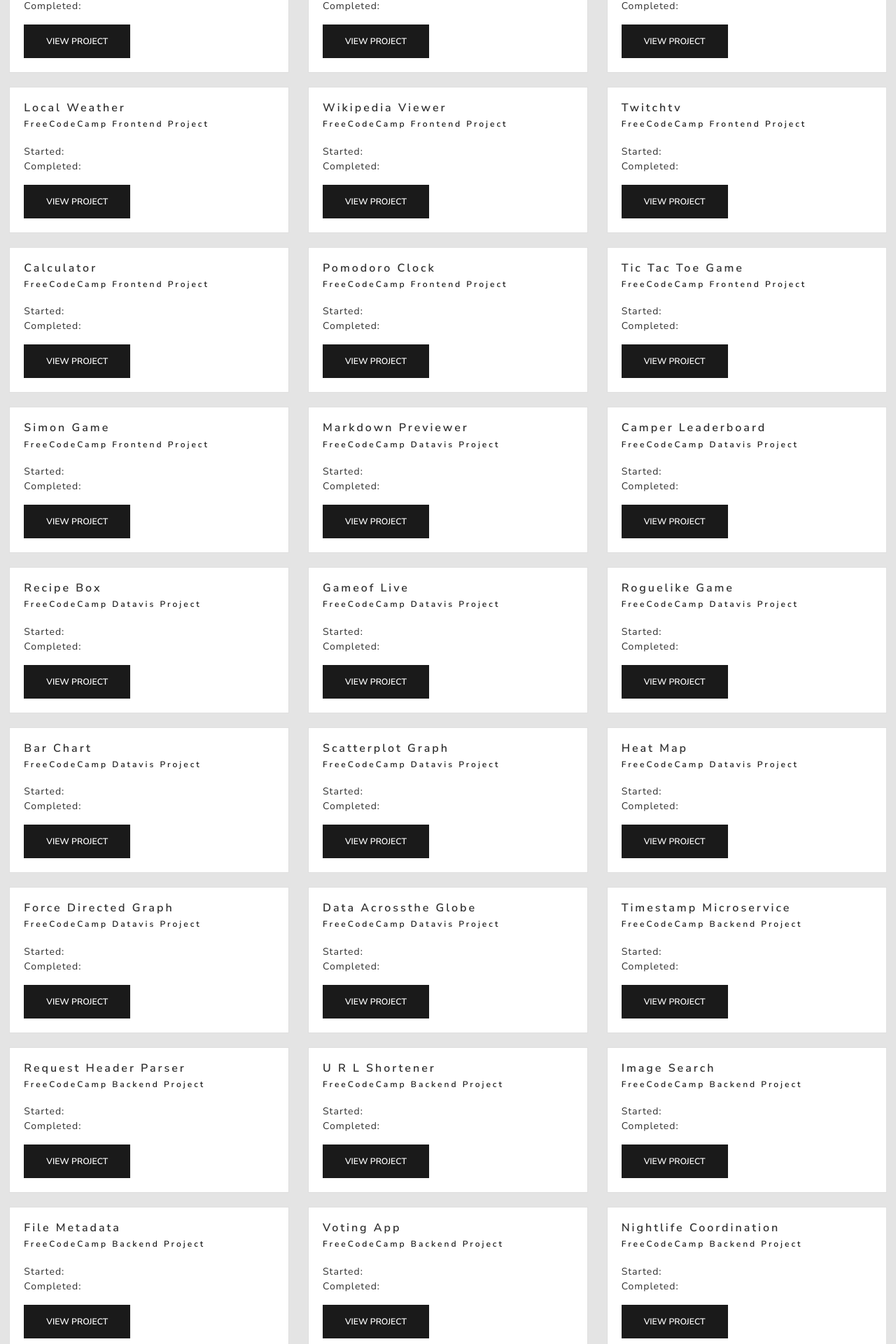
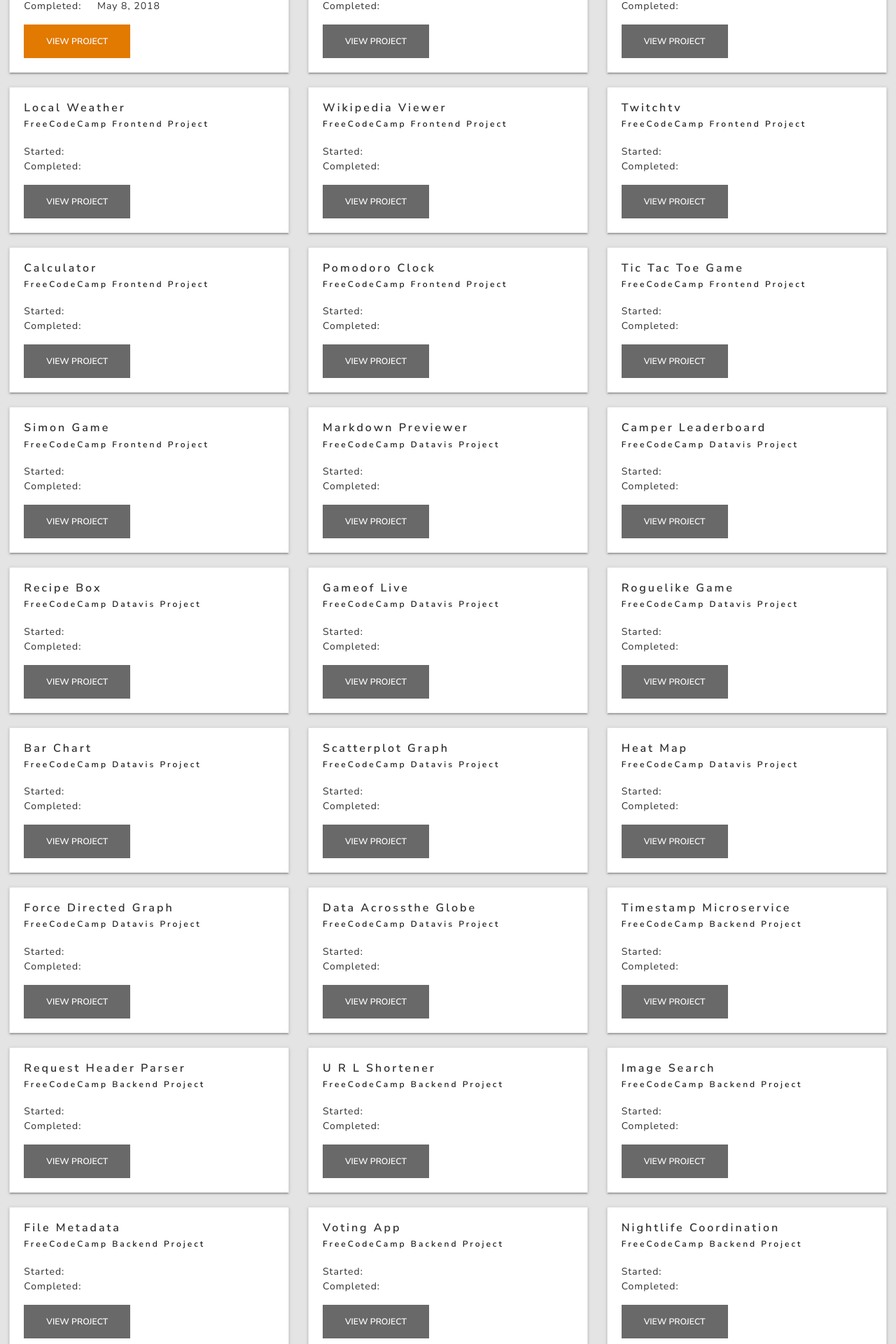
Before and after one commit to tdreid/fcc-speedrun-2018-09-tdre, a React (Create React App) app in the folder client/: page / in a window 1280 px wide. Shown: the part 280-2200 px from the top of the page at 70% size. Built offline with nearby package versions, Linux system fonts and the light colour scheme.

Commit message:
Tweak style on home page.

```diff
--- a/client/src/Home/Home.js
+++ b/client/src/Home/Home.js
@@ -23,12 +23,12 @@
             <CardSubtitle>FreeCodeCamp Frontend Project</CardSubtitle>
             <CardText>
               <br />
-              Started:
+              <span className="Home_datelabel">Started:</span> May 8, 2018
               <br />
-              Completed:
+              <span className="Home_datelabel">Completed:</span> May 8, 2018
             </CardText>
             <Link to="/projects/frontend/TributePage">
-              <Button color="primary">View Project</Button>
+              <Button color="info">View Project</Button>
             </Link>
           </CardBody>
         </Card>
@@ -43,7 +43,9 @@
               Completed:
             </CardText>
             <Link to="/projects/frontend/PersonalPortfolioWebpage">
-              <Button color="primary">View Project</Button>
+              <Button disabled color="primary">
+                View Project
+              </Button>
             </Link>
           </CardBody>
         </Card>
@@ -58,7 +60,9 @@
               Completed:
             </CardText>
             <Link to="/projects/frontend/RandomQuoteMachine">
-              <Button color="primary">View Project</Button>
+              <Button disabled color="primary">
+                View Project
+              </Button>
             </Link>
           </CardBody>
         </Card>
@@ -73,7 +77,9 @@
               Completed:
             </CardText>
             <Link to="/projects/frontend/LocalWeather">
-              <Button color="primary">View Project</Button>
+              <Button disabled color="primary">
+                View Project
+              </Button>
             </Link>
           </CardBody>
         </Card>
@@ -88,7 +94,9 @@
               Completed:
             </CardText>
             <Link to="/projects/frontend/WikipediaViewer">
-              <Button color="primary">View Project</Button>
+              <Button disabled color="primary">
+                View Project
+              </Button>
             </Link>
           </CardBody>
         </Card>
@@ -103,7 +111,9 @@
               Completed:
             </CardText>
             <Link to="/projects/frontend/Twitchtv">
-              <Button color="primary">View Project</Button>
+              <Button disabled color="primary">
+                View Project
+              </Button>
             </Link>
           </CardBody>
         </Card>
@@ -118,7 +128,9 @@
               Completed:
             </CardText>
             <Link to="/projects/frontend/Calculator">
-              <Button color="primary">View Project</Button>
+              <Button disabled color="primary">
+                View Project
+              </Button>
             </Link>
           </CardBody>
         </Card>
@@ -133,7 +145,9 @@
               Completed:
             </CardText>
             <Link to="/projects/frontend/PomodoroClock">
-              <Button color="primary">View Project</Button>
+              <Button disabled color="primary">
+                View Project
+              </Button>
             </Link>
           </CardBody>
         </Card>
@@ -148,7 +162,9 @@
               Completed:
             </CardText>
             <Link to="/projects/frontend/TicTacToeGame">
-              <Button color="primary">View Project</Button>
+              <Button disabled color="primary">
+                View Project
+              </Button>
             </Link>
           </CardBody>
         </Card>
@@ -163,7 +179,9 @@
               Completed:
             </CardText>
             <Link to="/projects/frontend/SimonGame">
-              <Button color="primary">View Project</Button>
+              <Button disabled color="primary">
+                View Project
+              </Button>
             </Link>
           </CardBody>
         </Card>
@@ -178,7 +196,9 @@
               Completed:
             </CardText>
             <Link to="/projects/frontend/MarkdownPreviewer">
-              <Button color="primary">View Project</Button>
+              <Button disabled color="primary">
+                View Project
+              </Button>
             </Link>
           </CardBody>
         </Card>
@@ -193,7 +213,9 @@
               Completed:
             </CardText>
             <Link to="/projects/frontend/CamperLeaderboard">
-              <Button color="primary">View Project</Button>
+              <Button disabled color="primary">
+                View Project
+              </Button>
             </Link>
           </CardBody>
         </Card>
@@ -208,7 +230,9 @@
               Completed:
             </CardText>
             <Link to="/projects/frontend/RecipeBox">
-              <Button color="primary">View Project</Button>
+              <Button disabled color="primary">
+                View Project
+              </Button>
             </Link>
           </CardBody>
         </Card>
@@ -223,7 +247,9 @@
               Completed:
             </CardText>
             <Link to="/projects/frontend/GameofLive">
-              <Button color="primary">View Project</Button>
+              <Button disabled color="primary">
+                View Project
+              </Button>
             </Link>
           </CardBody>
         </Card>
@@ -238,7 +264,9 @@
               Completed:
             </CardText>
             <Link to="/projects/frontend/RoguelikeGame">
-              <Button color="primary">View Project</Button>
+              <Button disabled color="primary">
+                View Project
+              </Button>
             </Link>
           </CardBody>
         </Card>
@@ -253,7 +281,9 @@
               Completed:
             </CardText>
             <Link to="/projects/frontend/BarChart">
-              <Button color="primary">View Project</Button>
+              <Button disabled color="primary">
+                View Project
+              </Button>
             </Link>
           </CardBody>
         </Card>
@@ -268,7 +298,9 @@
               Completed:
             </CardText>
             <Link to="/projects/frontend/ScatterplotGraph">
-              <Button color="primary">View Project</Button>
+              <Button disabled color="primary">
+                View Project
+              </Button>
             </Link>
           </CardBody>
         </Card>
@@ -283,7 +315,9 @@
               Completed:
             </CardText>
             <Link to="/projects/frontend/HeatMap">
-              <Button color="primary">View Project</Button>
+              <Button disabled color="primary">
+                View Project
+              </Button>
             </Link>
           </CardBody>
         </Card>
@@ -298,7 +332,9 @@
               Completed:
             </CardText>
             <Link to="/projects/frontend/ForceDirectedGraph">
-              <Button color="primary">View Project</Button>
+              <Button disabled color="primary">
+                View Project
+              </Button>
             </Link>
           </CardBody>
         </Card>
@@ -313,7 +349,9 @@
               Completed:
             </CardText>
             <Link to="/projects/frontend/DataAcrosstheGlobe">
-              <Button color="primary">View Project</Button>
+              <Button disabled color="primary">
+                View Project
+              </Button>
             </Link>
           </CardBody>
         </Card>
@@ -328,7 +366,9 @@
               Completed:
             </CardText>
             <Link to="/projects/frontend/TimestampMicroservice">
-              <Button color="primary">View Project</Button>
+              <Button disabled color="primary">
+                View Project
+              </Button>
             </Link>
           </CardBody>
         </Card>
@@ -343,7 +383,9 @@
               Completed:
             </CardText>
             <Link to="/projects/frontend/RequestHeaderParser">
-              <Button color="primary">View Project</Button>
+              <Button disabled color="primary">
+                View Project
+              </Button>
             </Link>
           </CardBody>
         </Card>
@@ -358,7 +400,9 @@
               Completed:
             </CardText>
             <Link to="/projects/frontend/URLShortener">
-              <Button color="primary">View Project</Button>
+              <Button disabled color="primary">
+                View Project
+              </Button>
             </Link>
           </CardBody>
         </Card>
@@ -373,7 +417,9 @@
               Completed:
             </CardText>
             <Link to="/projects/frontend/ImageSearch">
-              <Button color="primary">View Project</Button>
+              <Button disabled color="primary">
+                View Project
+              </Button>
             </Link>
           </CardBody>
         </Card>
@@ -388,7 +434,9 @@
               Completed:
             </CardText>
             <Link to="/projects/frontend/FileMetadata">
-              <Button color="primary">View Project</Button>
+              <Button disabled color="primary">
+                View Project
+              </Button>
             </Link>
           </CardBody>
         </Card>
@@ -403,7 +451,9 @@
               Completed:
             </CardText>
             <Link to="/projects/frontend/VotingApp">
-              <Button color="primary">View Project</Button>
+              <Button disabled color="primary">
+                View Project
+              </Button>
             </Link>
           </CardBody>
         </Card>
@@ -418,7 +468,9 @@
               Completed:
             </CardText>
             <Link to="/projects/frontend/NightlifeCoordination">
-              <Button color="primary">View Project</Button>
+              <Button disabled color="primary">
+                View Project
+              </Button>
             </Link>
           </CardBody>
         </Card>
@@ -433,7 +485,9 @@
               Completed:
             </CardText>
             <Link to="/projects/frontend/StockMarket">
-              <Button color="primary">View Project</Button>
+              <Button disabled color="primary">
+                View Project
+              </Button>
             </Link>
           </CardBody>
         </Card>
@@ -448,7 +502,9 @@
               Completed:
             </CardText>
             <Link to="/projects/frontend/BookTradingClub">
-              <Button color="primary">View Project</Button>
+              <Button disabled color="primary">
+                View Project
+              </Button>
             </Link>
           </CardBody>
         </Card>
@@ -463,7 +519,9 @@
               Completed:
             </CardText>
             <Link to="/projects/frontend/PinterestClone">
-              <Button color="primary">View Project</Button>
+              <Button disabled color="primary">
+                View Project
+              </Button>
             </Link>
           </CardBody>
         </Card>
--- a/client/src/Home/Home.scss
+++ b/client/src/Home/Home.scss
@@ -16,5 +16,13 @@
       display: block;
     }
   }
+  &_datelabel {
+    display: inline-block;
+    width: 100px;
+  }
 
+  .card {
+    box-shadow: 0 3px 1px -2px rgba(0, 0, 0, 0.2), 0 2px 2px 0 rgba(0, 0, 0, 0.14),
+    0 1px 5px 0 rgba(0, 0, 0, 0.12);
+  }
 }
--- a/client/src/index.scss
+++ b/client/src/index.scss
@@ -31,3 +31,17 @@
   background-color: transparent;
   -webkit-text-decoration-skip: objects;
 }
+li a {
+  color: black;
+}
+.card {
+  box-shadow: 0 3px 1px -2px rgba(0, 0, 0, 0.2), 0 2px 2px 0 rgba(0, 0, 0, 0.14),
+  0 1px 5px 0 rgba(0, 0, 0, 0.12);
+}
+
+/* Override info button color from blue to orange */
+.btn-info{color:#fff;background-color:#e27900;border-color:#e27900}
+.btn-info:hover{color:#fff;background-color:#b15e00;border-color:#b15e00}
+.btn-info:focus,.btn-info.focus{-webkit-box-shadow:0 0 0 0.2rem rgba(214, 130, 4, 0.5);box-shadow:0 0 0 0.2rem rgba(214, 130, 4, 0.5)}
+.btn-info.disabled,.btn-info:disabled{color:#fff;background-color:#9e5501;border-color:#9e5501}.btn-info:not(:disabled):not(.disabled):active,.btn-info:not(:disabled):not(.disabled).active,.show>.btn-info.dropdown-toggle{color:#fff;background-color:#b15e00;border-color:#b15e00}
+.btn-info:not(:disabled):not(.disabled):active:focus,.btn-info:not(:disabled):not(.disabled).active:focus,.show>.btn-info.dropdown-toggle:focus{-webkit-box-shadow:0 0 0 0.2rem rgba(214, 130, 4, 0.5);box-shadow:0 0 0 0.2rem rgba(214, 130, 4, 0.5)}
```
